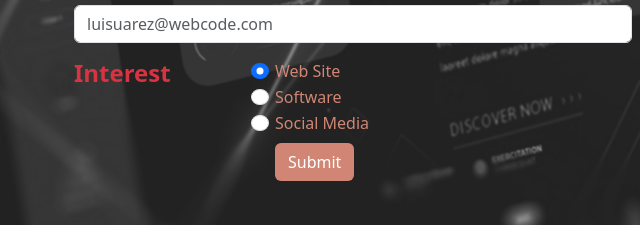
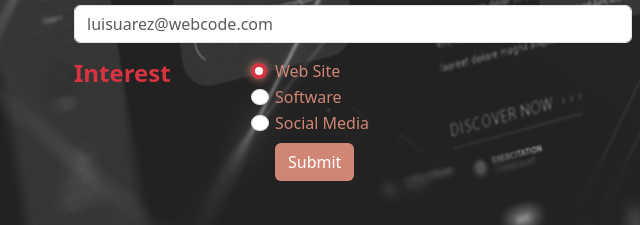
Before and after one commit to barbatjuan/EF-Barbat, a plain HTML site: page pages/contact.html in a window 1280 px wide. Shown: the part 497-722 px from the top of the page, 287-927 px from the left. Drawn offline with nearby package versions, Linux system fonts and the light colour scheme.

Commit message:
contact form changes in check-input

```diff
--- a/assets/styles/styles.css
+++ b/assets/styles/styles.css
@@ -671,3 +671,15 @@ a {
   transform: scale(105%);
   box-shadow: 0 0 10px #d18675;
 }
+
+.form-check-input:checked {
+  background-color: #d73340;
+  box-shadow: 0 0 10px #d18675;
+  border: #d18675;
+}
+
+.form-check-input:active {
+  background-color: #d73340;
+  box-shadow: 0 0 10px #d18675;
+  border: #d18675;
+}
```
